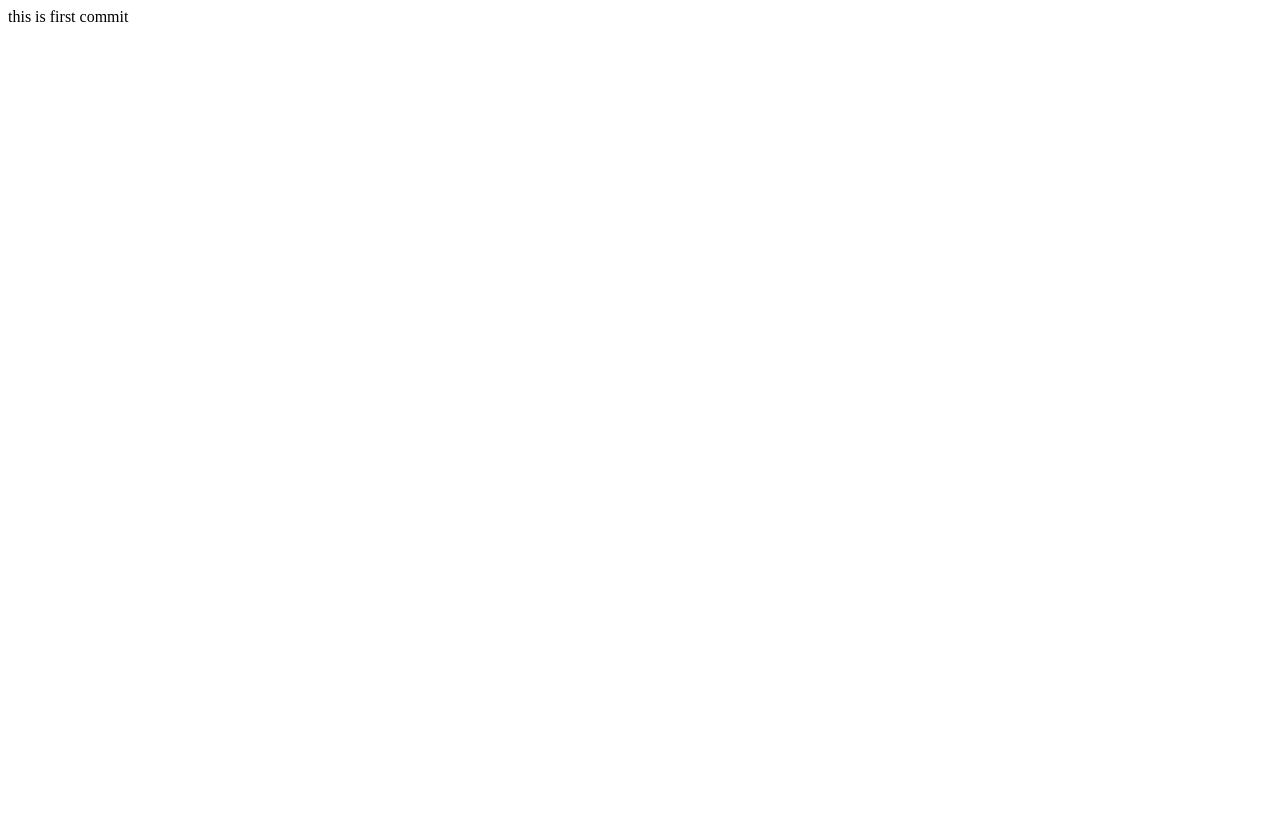
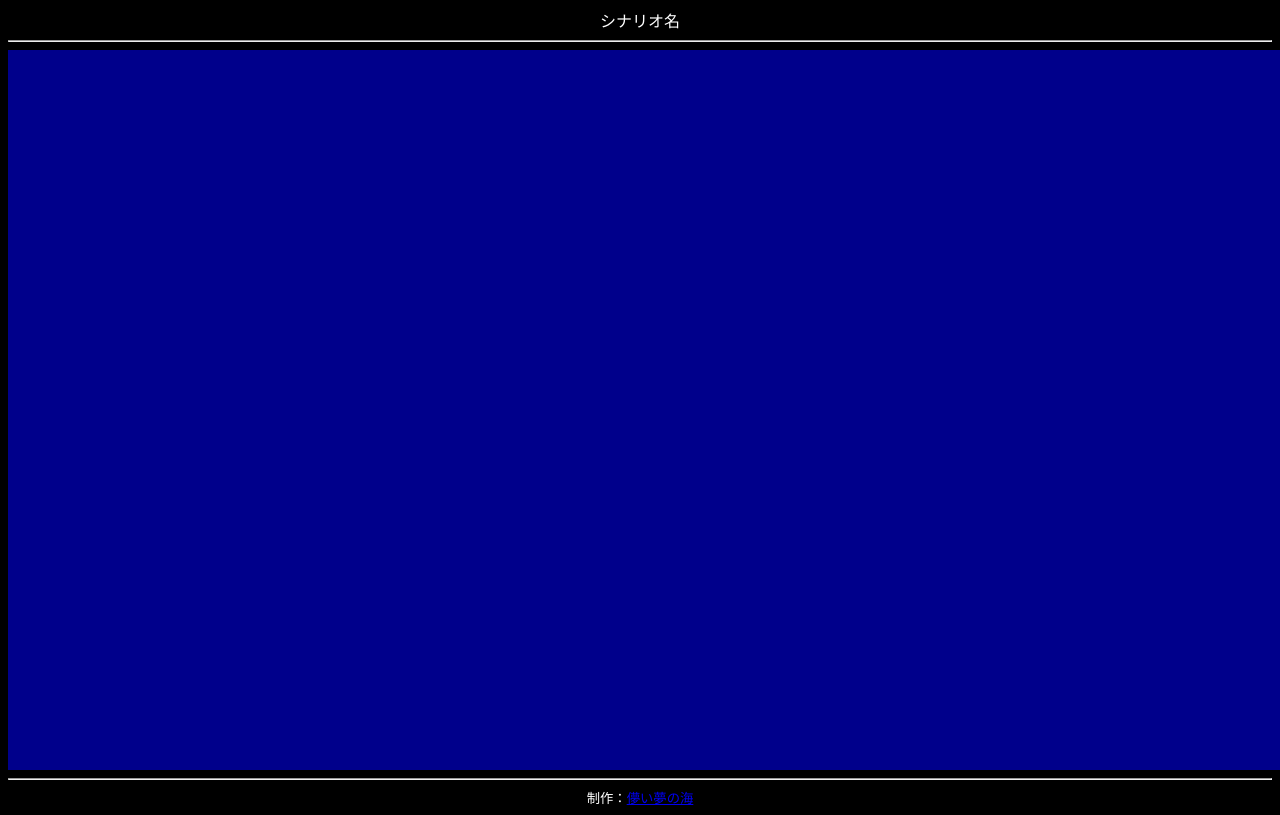
Before and after one commit to Yumenomimizuku/YumenoumiBrowserNovelPlayer, a website: page index.html in a window 1280 px wide. Drawn offline with Linux system fonts and the light colour scheme.

Commit message:
コンテンツ基本形を作成

```diff
--- a/index.html
+++ b/index.html
@@ -1 +1,17 @@
-this is first commit
+<!DOCTYPE html>
+<html lang="ja">
+  <head>
+    <meta charset="UTF-8">
+    <link rel="stylesheet" type="text/css" href="style/main.css">
+    <link rel="icon" href="favicon.ico">
+    <title>シナリオ名</title>
+  </head>
+  <body>
+    <div id="scenario-title">シナリオ名</div>
+    <hr>
+    <div id="stage-container"></div>
+    <hr>
+    <div id="copyright">制作：<a href="https://hakanaiyumenoumi.com/" target="_blank">儚い夢の海</a></div>
+
+  </body>
+</html>
--- /dev/null
+++ b/style/main.css
@@ -0,0 +1,20 @@
+body{
+    background-color: black;
+    color: white;
+    text-align: center;
+}
+
+#scenario-title{
+    margin: auto;
+}
+
+#stage-container{
+    background-color: darkblue;
+    width: 1280px;
+    height: 720px;
+    margin: auto;
+}
+
+#copyright{
+    font-size: smaller;
+}
```
Also changed, not shown: package.json (added, +23 -0 lines), tsconfig.json (added, +100 -0 lines), favicon.ico (added), 2 other files.
